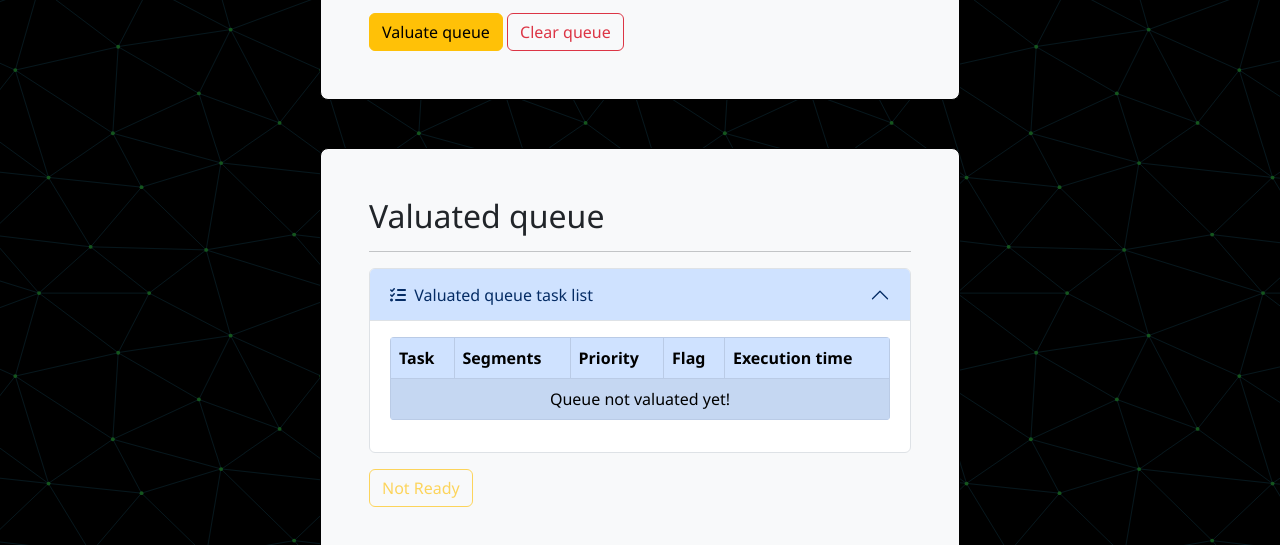
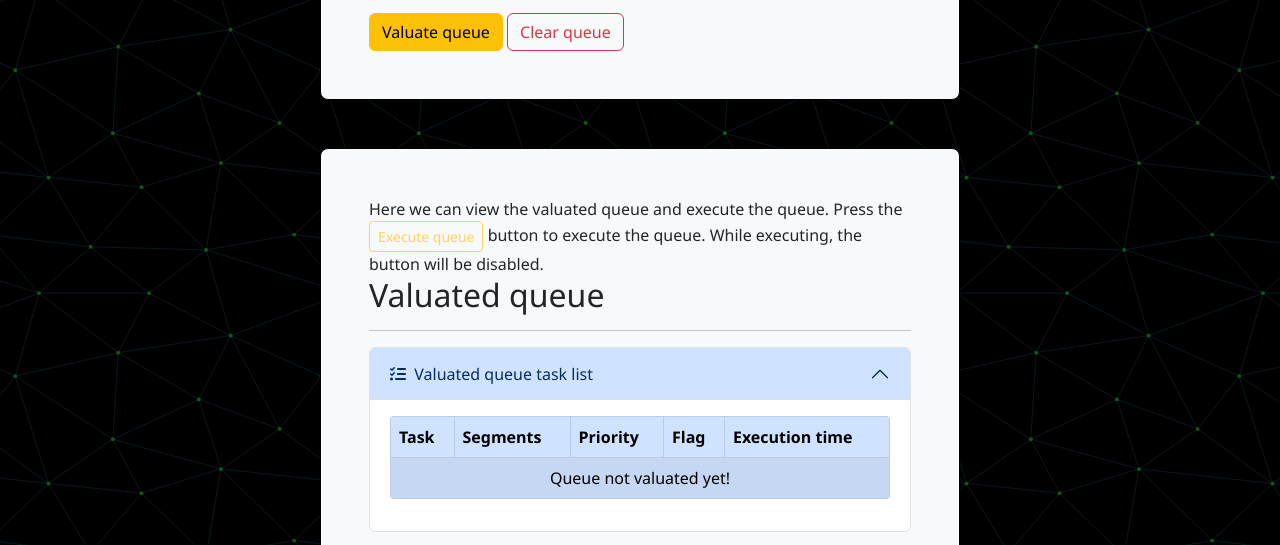
Before and after one commit to muhamedshabani/QueueProcessor, a website with bundled scripts: page index.html in a window 1280 px wide. Shown: the part 1077-1622 px from the top of the page. Built offline with nearby package versions, Linux system fonts and the light colour scheme.

Commit message:
Checkpoint 14 Nov 2024

```diff
--- a/index.html
+++ b/index.html
@@ -20,7 +20,7 @@
   <body>
     <div class="bg-body-tertiary">
       <div class="container p-2">
-        <h1 class="display-6 text-center">Task queue processing simulator</h1>
+        <h1 class="display-6 text-center">Task processing queue simulator</h1>
       </div>
     </div>
     <div
@@ -97,51 +97,6 @@
       </span>
       <hr />
       <div>
-        <!-- <div class="row p-2">
-          <div class="col col-4 d-flex flex-column justify-content-center">
-            <div class="container w-100 p-2">
-              <label>Allowance</label>
-              <br />
-              <input
-                id="allowanceInput"
-                class="form-control"
-                type="number"
-                min="0"
-                max="100"
-                step="10"
-              />
-            </div>
-          </div>
-          <div class="col col-4">
-            <div class="container w-100 p-2">
-              <label>Segment time (ms)</label>
-              <br />
-              <input
-                id="segmentTimeInput"
-                class="form-control"
-                type="number"
-                min="1"
-                max="9"
-                step="1"
-              />
-            </div>
-          </div>
-          <div class="col col-4">
-            <div class="container w-100 p-2">
-              <label>Execution method</label>
-              <select
-                id="executionMethodInput"
-                class="form-select"
-                id="priority"
-                required
-              >
-                <option value="priority">Priority</option>
-                <option value="littles">Little's Law</option>
-                <option selected value="markov">Markov chain</option>
-              </select>
-            </div>
-          </div>
-        </div> -->
         <div class="row p-2">
           <div class="col col-6">
             Total number of tasks: <span id="numberOfTasks"></span>
@@ -210,6 +165,15 @@
     <div
       class="container mt-5 bg-body-tertiary border-black border rounded-3 p-5 w-50"
     >
+      <span>Here we can view the valuated queue and execute the queue.</span>
+      <span
+        >Press the
+        <code class="btn disabled btn-outline-warning btn-sm"
+          >Execute queue</code
+        >
+        button to execute the queue. While executing, the button will be
+        disabled.
+      </span>
       <h2>Valuated queue</h2>
       <hr />
       <div class="accordion" id="valuatedQueueAccordion">
```
